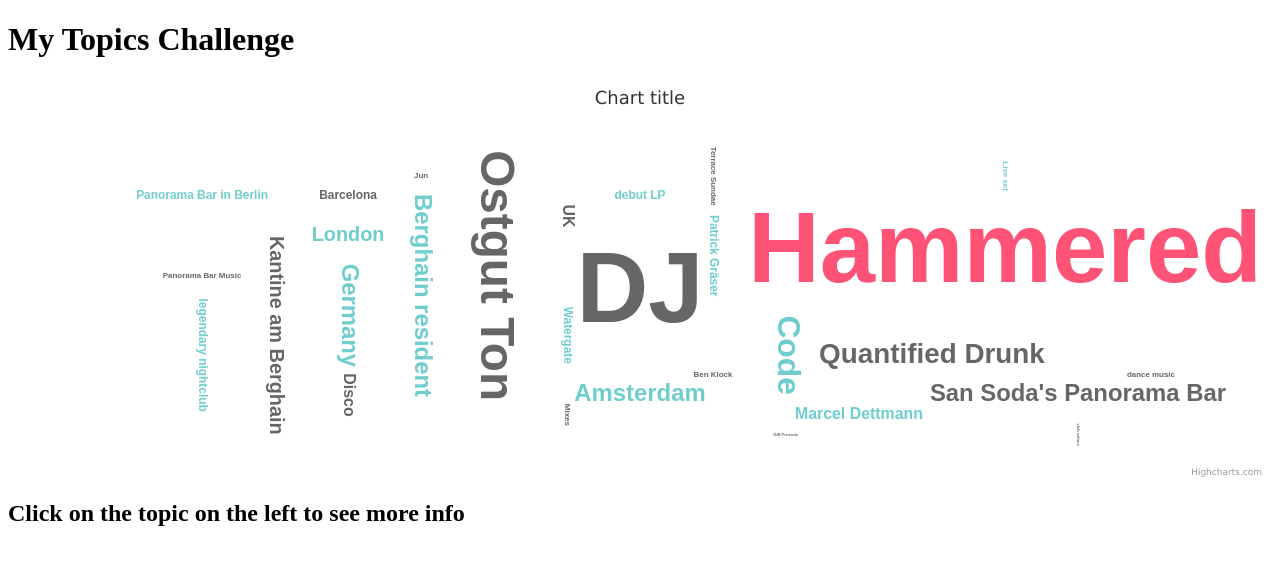
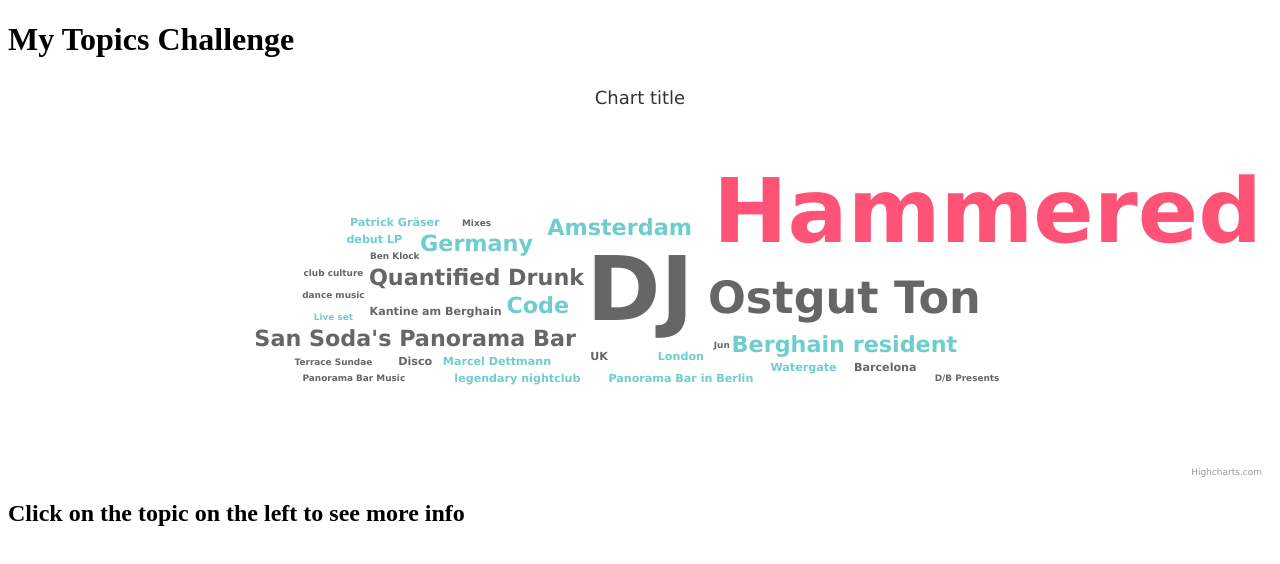
Before and after one commit to akosanovic/TopicsCloudChart, a React (Create React App) app: page / in a window 1280 px wide. Shown: the top 564 px of the page. Built offline with nearby package versions, Linux system fonts and the light colour scheme.

Commit message:
set font size

```diff
--- a/src/WordCloudChart.js
+++ b/src/WordCloudChart.js
@@ -3,7 +3,7 @@ import Highcharts from 'highcharts'
 import HighchartsReact from 'highcharts-react-official'
 import wordcloud from 'highcharts/modules/wordcloud'
 
-export default function WordCloudChart({ chartData, onTopicUpdate }) {
+export default function WordCloudChart({ chartData, topicUpdate }) {
 
     var selectedTopicId = null;
     var [data, setData] = useState();
@@ -13,25 +13,44 @@ export default function WordCloudChart({ chartData, onTopicUpdate }) {
 
 
     function handleOnTopicSelect() {
-        return onTopicUpdate(selectedTopicId);
+        return topicUpdate(selectedTopicId);
     }
 
+    let weightsArray = [];
+
+    Highcharts.seriesTypes.wordcloud.prototype.deriveFontSize = function (relativeWeight) {
+        // relativeWeight = relativeWeight * 10;
+        var maxFontSize = 8;
+        // Will return a fontSize between 0px and 25px.
+        let weight = Math.floor(maxFontSize * relativeWeight);
+
+        // !weightsArray.includes(weight) ? weightsArray.push(weight) : console.log('exists');
+
+        weightsArray.push(weight * 12.5)
+
+        // console.log('final weight ', weightsArray.includes(weight));
+        return weight ? weight * 10 : 8;
+    };
+
+    console.log('weightsArray ', weightsArray);
 
     var options = {
         series: [{
             type: 'wordcloud',
             data,
-            name: 'Occurrences',
+            name: 'Occurrences', //Todo: change the name on tooltip
+            rotation: { // Disable word rotation
+                from: 0,
+                to: 0,
+            },
+            style: {
+                fontFamily: 'Verdana',
+            },
             point: {
                 events: {
-                    click: function (event, asdf) {
-
+                    click: function (event) { // Dispatch Event: show info box on topic click
                         selectedTopicId = event.point.index;
                         handleOnTopicSelect();
-
-                        // console.log('event ', event);
-                        // console.log('asdf ', event.point.index, ' ', event.point.name)
-                        // alert('Category: ' + this.category + ', value: ' + this.y);
                     }
                 }
             }
```
